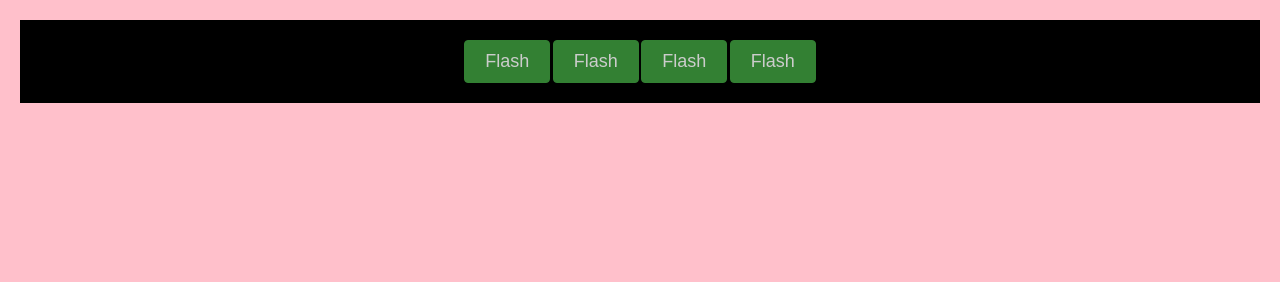
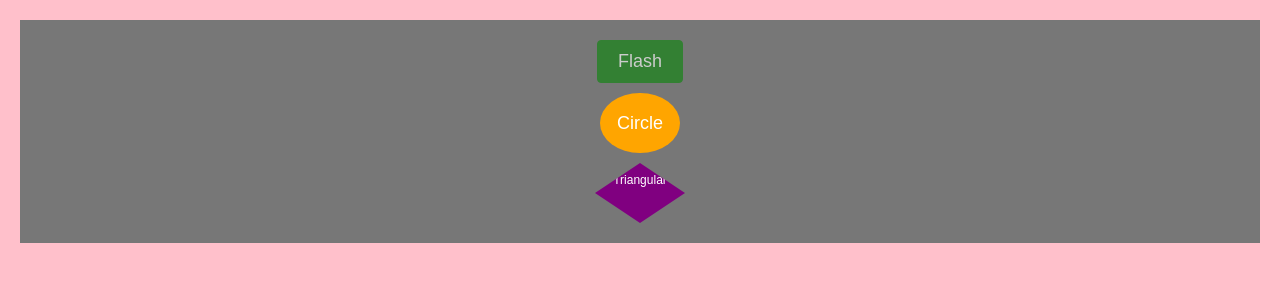
Before and after one commit to NickAMars/SASS-Components, a website: page Buttons/buttons.html in a window 1280 px wide. Drawn offline with Linux system fonts and the light colour scheme.

Commit message:
adding some fun looking buttons

```diff
--- a/Buttons/buttons.html
+++ b/Buttons/buttons.html
@@ -10,18 +10,16 @@
 <body>
 
   <div class="container-btns">
-    <button class="btn btn-flash">
+    <button class="btn btn-flash" onClick="window.location.reload()">
       Flash
     </button>
-    <button class="btn btn-flash">
-      Flash
+    <button class="btn btn-circle" onClick="window.location.reload()">
+      Circle
     </button>
-    <button class="btn btn-flash">
-      Flash
+    <button class="btn btn-tri" onClick="window.location.reload()">
+    <span>Triangular</span>
     </button>
-    <button class="btn btn-flash">
-      Flash
-    </button>
+
   </div>
 </body>
 </html>
--- a/scss/_button.scss
+++ b/scss/_button.scss
@@ -1,14 +1,23 @@
 
 .container-btns{
-  background-color: #000;
+  background-color: #777;
   padding: 2rem;
   margin: 2rem;
   text-align: center;
+  display: flex;
+  flex-direction: column;
+  align-items:  center;
 }
 .btn{
   border:none;
   padding: 1rem 2rem;
   font-size: 1.8rem;
+  &:not(:last-child){
+    margin-bottom: 1rem;
+  }
+  &:focus{
+    outline: none;
+  }
 
   /*
   Flash created to have a shiny effect
@@ -73,4 +82,37 @@
       opacity: .4;
     }
   }
+
+  &-circle{
+    border-radius: 50%;
+    height : 4rem;
+    width: 4rem;
+    display:flex;
+    justify-content: center;
+    align-items: center;
+    color: white;
+    background-color: orange;
+    cursor: cell;
+    // border: 2px solid #000;
+  }
+  &-tri{
+    height: 4rem;
+    width:5rem;
+    -webkit-clip-path: polygon(50% 0, 100% 50% , 50% 100%, 0 50%);
+    clip-path: polygon(50% 0, 100% 50% , 50% 100%, 0 50%);
+    background-color: purple;
+    color: #fff;
+    display: flex;
+    justify-content: center;
+    cursor: crosshair;
+    // keep in the text inside of the button
+    span{
+      font-size: 1.2rem;
+    }
+    // font-size: 1.4rem;
+  }
 }
+::selection{
+  background-color: orange;
+  color: purple;
+}
```
Also changed, not shown: css/style.css.
